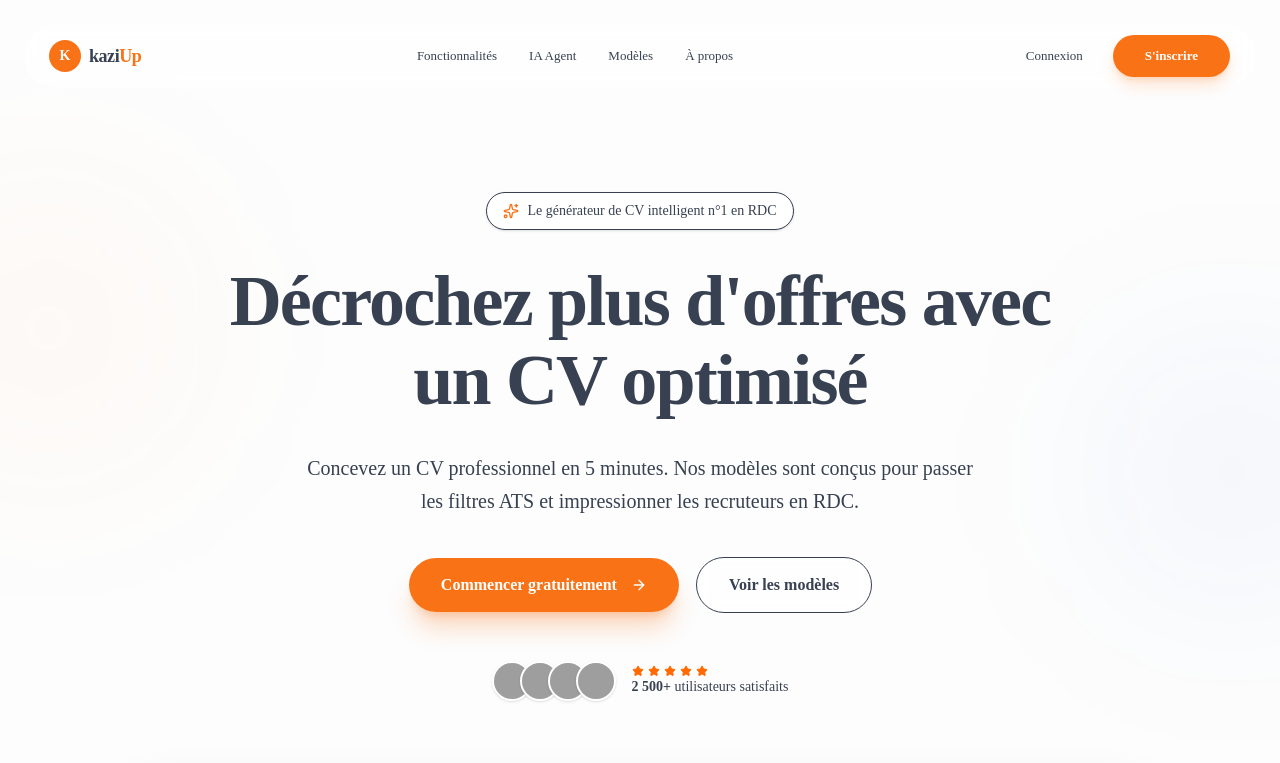
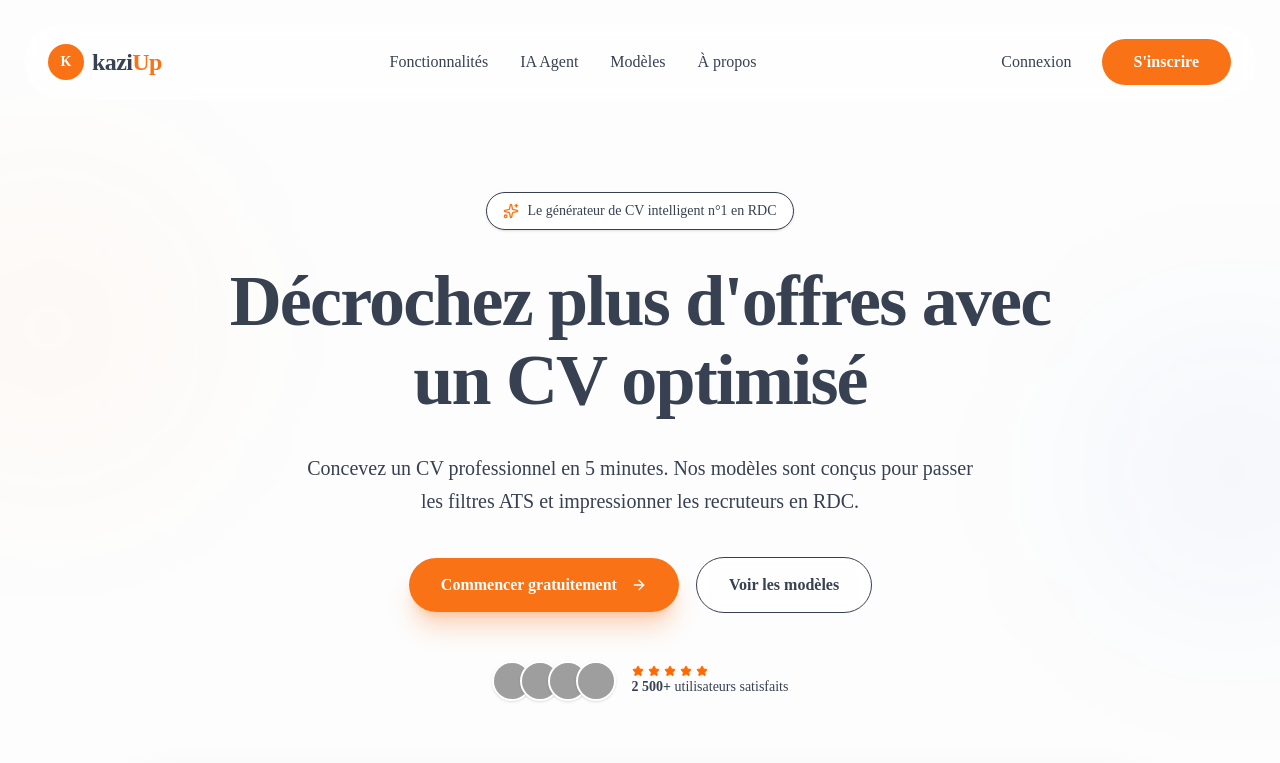
Before and after one commit to freddymk313/kazi-up, a Next.js app: page / in a window 1280 px wide. Shown: the top 763 px of the page. Built offline with nearby package versions, Linux system fonts and the light colour scheme; grey boxes are pictures that could not be loaded.

Commit message:
header 1

```diff
--- a/app/globals.css
+++ b/app/globals.css
@@ -12,6 +12,9 @@
 
   --color-secondary: var(--secondary);
   --color-secondary-foreground: var(--secondary-foreground);
+
+  --color-accent: var(--accent);
+  --color-accent-foreground: var(--accent-foreground);
 
   --color-background: var(--background);
   --color-foreground: var(--foreground);
@@ -29,6 +32,9 @@
   --secondary: #1D4ED8;
   --secondary-foreground: #FFFFFF;
 
+  --accent: #F1F5F9;
+  --accent-foreground: #0F172A;
+
   --background: #FFFFFF;
   --foreground: #374151;
 
@@ -44,6 +50,9 @@
 
   --secondary: #3B82F6;
   --secondary-foreground: #FFFFFF;
+
+  --accent: #1E293B;
+  --accent-foreground: #F9FAFB;
 
   --background: #0F172A;
   --foreground: #F9FAFB;
--- a/app/layout.tsx
+++ b/app/layout.tsx
@@ -2,12 +2,13 @@ import type { Metadata } from "next";
 import "./globals.css";
 import { LanguageProvider } from "@/contexts/LanguageContext";
 
-import { Poppins } from 'next/font/google'
+// Importation de Inter au lieu de Poppins
+import { Inter } from 'next/font/google'
 
-const poppins = Poppins({
+const inter = Inter({
   subsets: ['latin'],
-  weight: ['400','500','600','700','800'],
-  variable: '--font-poppins', // variable CSS pour Tailwind
+  // Inter est une font variable, on n'a généralement pas besoin de spécifier les weights
+  variable: '--font-inter',
 })
 
 export default function RootLayout({
@@ -18,7 +19,7 @@ export default function RootLayout({
   return (
     <html lang="en">
       <body
-        className={poppins.variable}
+        className={`${inter.variable} antialiased`}
       >
         <LanguageProvider>
           {children}
--- a/components/landing/Header.tsx
+++ b/components/landing/Header.tsx
@@ -30,20 +30,20 @@ const Header = () => {
     <header className="fixed top-0 left-0 right-0 z-50 flex justify-center p-4 md:p-6 transition-all duration-300">
       <nav
         className={`
-          flex items-center justify-between w-full max-w-7xl px-6 h-14 md:h-16 rounded-full transition-all duration-300 border
+          flex items-center justify-between w-full max-w-7xl px-6 h-14 md:h-19 rounded-full transition-all duration-300
           ${
             scrolled
-              ? "bg-background/80 backdrop-blur-md border-border/50 shadow-sm"
-              : "bg-background/50 backdrop-blur-sm border-transparent"
+              ? "bg-background/80 backdrop-blur-md shadow-md"
+              : "bg-background/50 backdrop-blur-sm"
           }
         `}
       >
         {/* Logo */}
         <a href="#" className="flex items-center gap-2">
-          <div className="w-8 h-8 bg-primary rounded-full flex items-center justify-center">
+          <div className="w-9 h-9 bg-primary rounded-full flex items-center justify-center">
             <span className="text-white font-bold text-sm">K</span>
           </div>
-          <span className="text-lg font-bold tracking-tight text-foreground">
+          <span className="text-2xl font-bold tracking-tight text-foreground">
             kazi<span className="text-primary">Up</span>
           </span>
         </a>
@@ -54,7 +54,7 @@ const Header = () => {
             <a
               key={link.label}
               href={link.href}
-              className="text-[13px] font-medium text-muted-foreground hover:text-foreground transition-colors"
+              className="text-base *font-medium text-muted-foreground hover:text-foreground transition-colors"
             >
               {link.label}
             </a>
@@ -66,14 +66,14 @@ const Header = () => {
           <Link href="/login">
             <Button
               variant="ghost"
-              className="text-[13px] font-medium px-4 hover:bg-transparent hover:text-primary transition-colors"
+              className="text-base font-medium px-4 hover:bg-transparent hover:text-primary transition-colors"
             >
               Connexion
             </Button>
           </Link>
 
           <Link href="/register">
-            <Button className="rounded-full bg-primary text-primary-foreground hover:bg-primary/90 h-11 px-8 text-[13px] font-semibold shadow-lg shadow-primary/20 transition-all active:scale-95">
+            <Button className="rounded-full text-base bg-primary text-primary-foreground hover:bg-primary/90 h-12 px-8 font-semibold transition-all active:scale-95">
               S'inscrire
             </Button>
           </Link>
```
